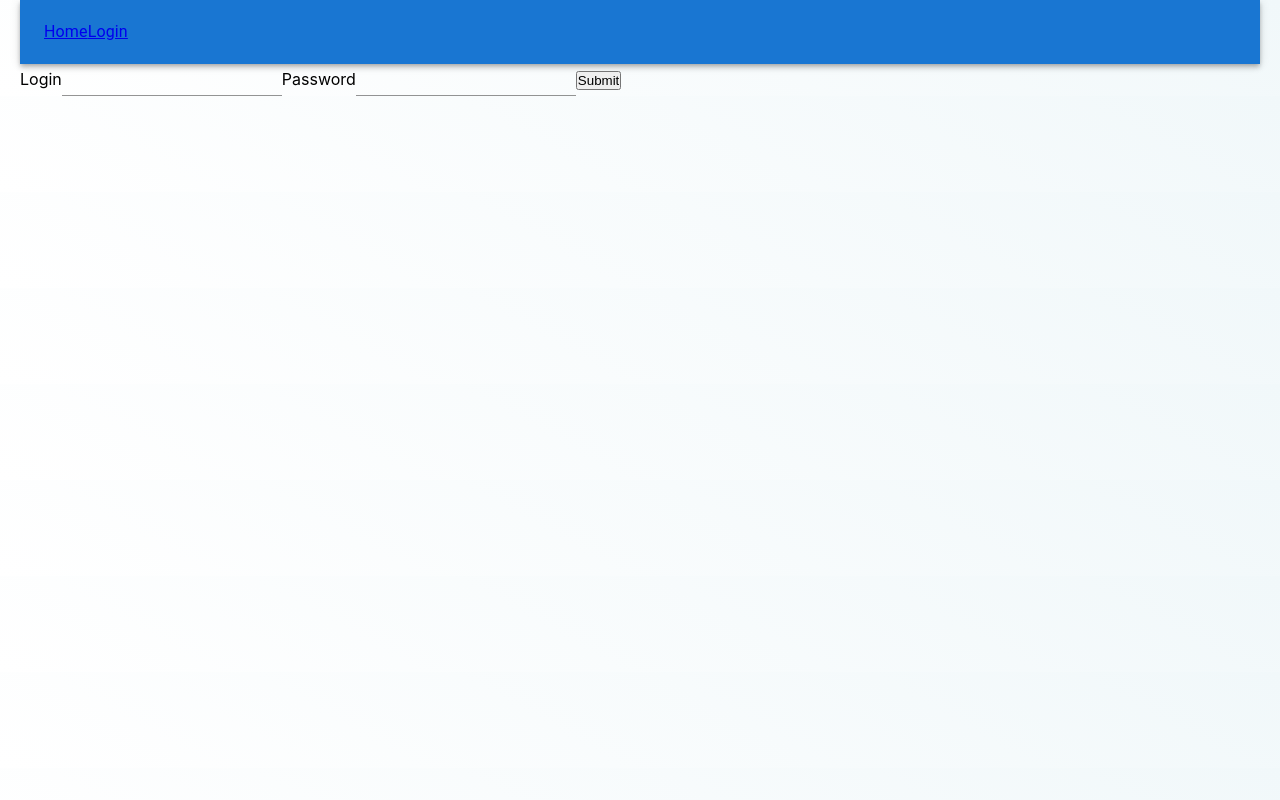
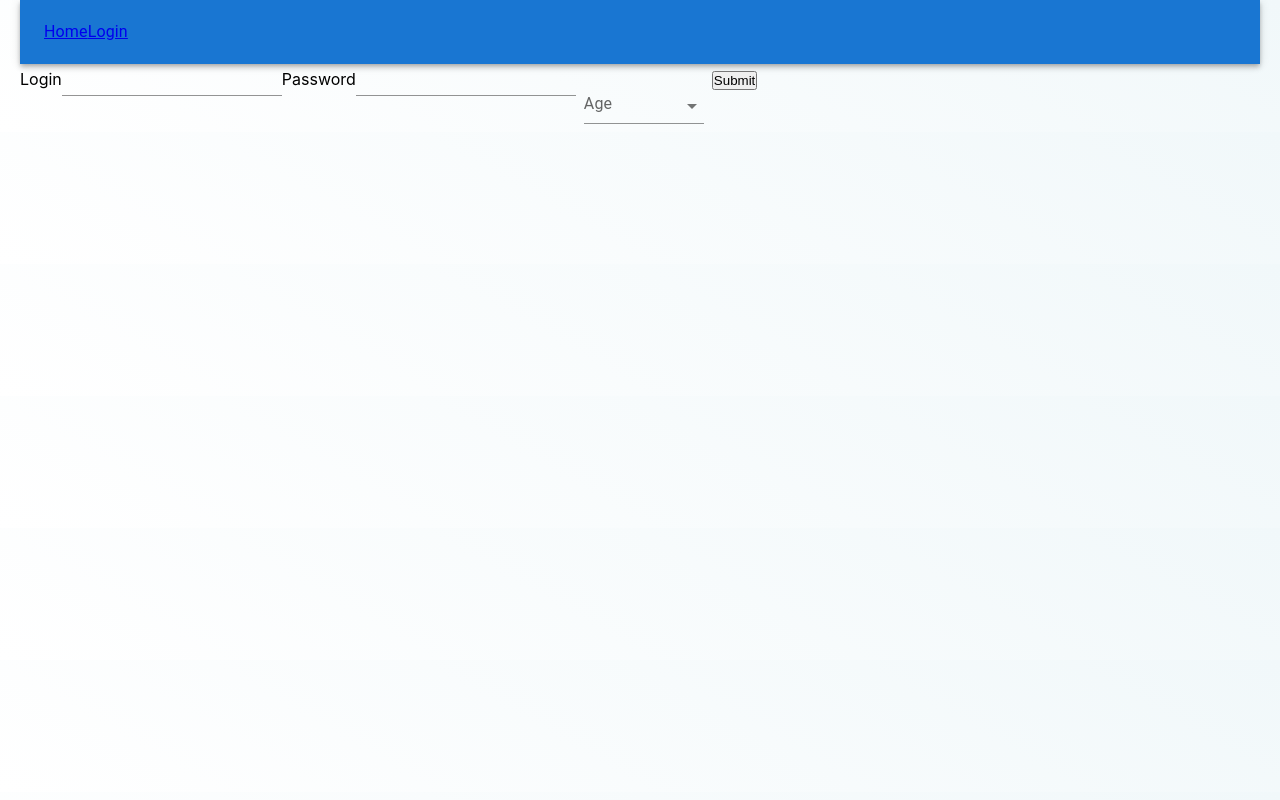
Before and after one commit to evGeniration/hackathonVTB, a React (Create React App) app in the folder frontend/: page /login in a window 1280 px wide. Built offline with nearby package versions, Linux system fonts and the light colour scheme.

Commit message:
registration

```diff
--- a/frontend/src/pages/Login.js
+++ b/frontend/src/pages/Login.js
@@ -7,14 +7,31 @@ import "../components/styles.css"
 import {useDispatch} from "react-redux";
 import {logIn} from "../redux/actions/authAction";
 import {useIsAuth} from "../context/AuthContextProvider";
+import InputLabel from '@mui/material/InputLabel';
+import MenuItem from '@mui/material/MenuItem';
+import FormControl from '@mui/material/FormControl';
+import Select from '@mui/material/Select';
+import { addUser } from "../redux/actions/userAction";
 
 export const Login = () => {
   const { control, handleSubmit } = useForm();
+  const [age, setAge] = React.useState('');
   const dispatch =useDispatch()
   const {setIsAuth} = useIsAuth()
-  const onSubmit = (data) => {
-    setIsAuth(true)
+
+  const onSubmit = async(data) => {
+    // setIsAuth(true)
+    const userObject = {
+     ...data, role: age
+    }
+
+    console.log(userObject)
+    await addUser(data)
   };
+  const changeState = (event) => {
+    setAge(event.target.value);
+  }
+
 
   return (
     <div className="container-form-style">
@@ -22,7 +39,7 @@ export const Login = () => {
         <label>Login</label>
         <Controller
           render={({ field }) => <Input {...field} />}
-          name="firstName"
+          name="login"
           control={control}
           defaultValue=""
           className="materialUIInput"
@@ -30,11 +47,25 @@ export const Login = () => {
         <label>Password</label>
         <Controller
           render={({ field }) => <Input {...field} />}
-          name="firstName"
+          name="password"
           control={control}
           defaultValue=""
           className="materialUIInput"
         />
+        <FormControl variant="standard" sx={{ m: 1, minWidth: 120 }}>
+        <InputLabel id="demo-simple-select-standard-label">Age</InputLabel>
+        <Select
+          labelId="demo-simple-select-standard-label"
+          value={age}
+          onChange={changeState}
+          label="Choose dataset"
+        >
+
+          <MenuItem value={"Romashka"}>Romashka</MenuItem>
+          <MenuItem value={"VTB"}>VTB</MenuItem>
+
+        </Select>
+      </FormControl>
         <input type="submit" />
       </form>
     </div>
--- a/frontend/src/redux/actions/userAction.js
+++ b/frontend/src/redux/actions/userAction.js
@@ -8,3 +8,5 @@ export const fetchUsers = () =>{
         return dispatch({type:FETCH_USERS,payload:response.data})
     }
 }
+
+export const addUser = async(data) => await axios.post('http://localhost:5000/user', data)
```
Also changed, not shown: 1 other file (tests, documents, lock files or other folders).
